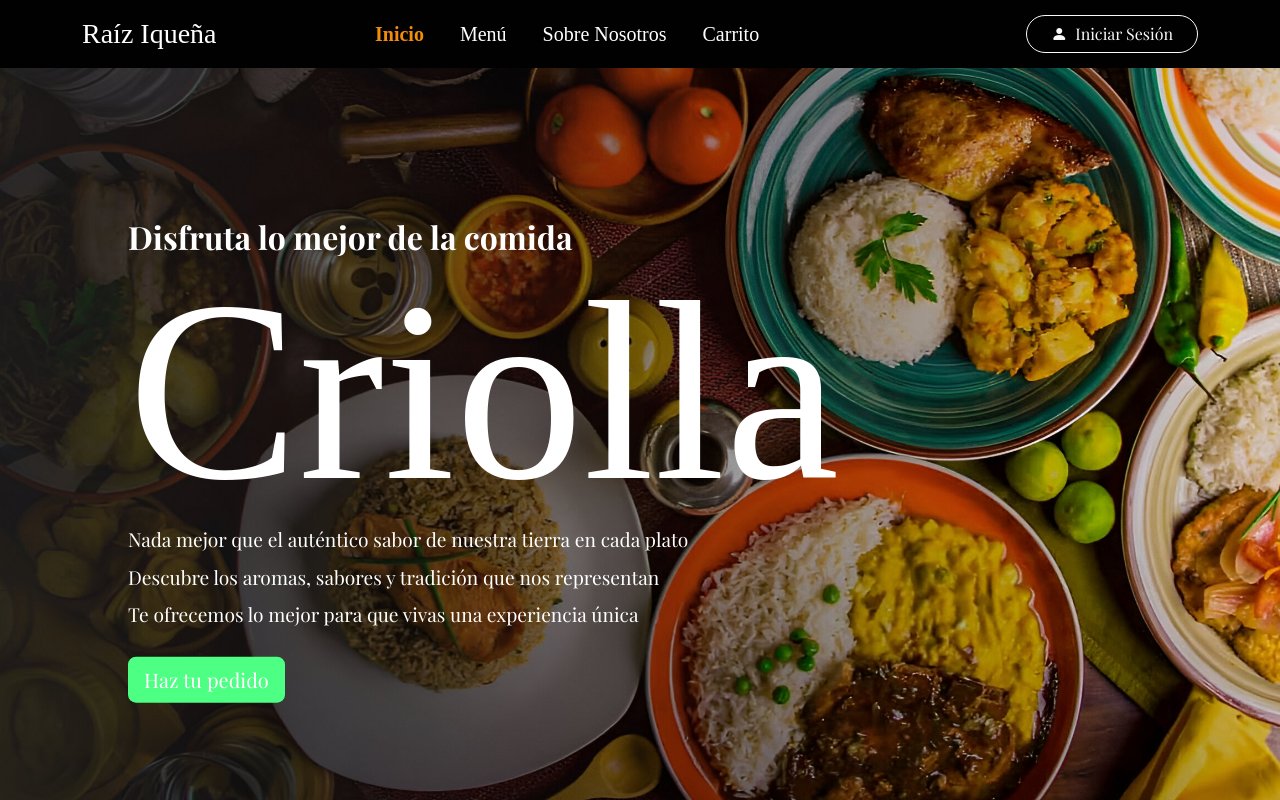
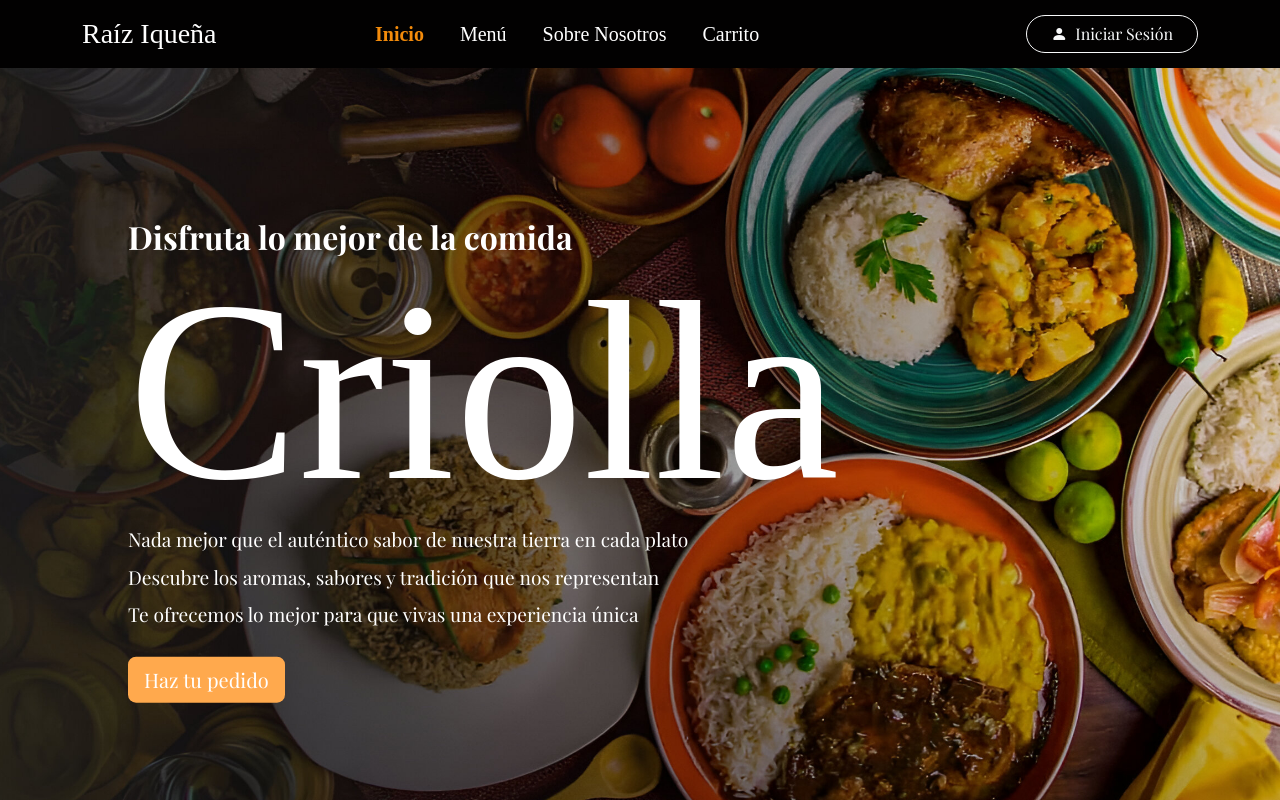
Before and after one commit to nThonysArc/RestauranteWeb-Frontend, an Angular app: page / in a window 1280 px wide. In both pictures the pointer is over the button "Haz tu pedido". Shown: the top 800 px of the page. Built offline with nearby package versions, Linux system fonts and the light colour scheme; a web font is replaced by a local one.

Commit message:
Cambio de estilos

```diff
--- a/src/styles.scss
+++ b/src/styles.scss
@@ -35,13 +35,13 @@ body, html {
 
 /* Botón naranja reutilizable */
 .btn-naranja {
-  background-color: #391066; /* naranja fuerte */
+  background-color: #f38b0b; /* naranja fuerte */
   color: white;
   border: none;
   transition: background-color 0.3s;
 }
 
 .btn-naranja:hover {
-  background-color: #4dff82; /* más claro al hover */
-  color: rgb(255, 255, 255);
+  background-color: #ffa94d; /* más claro al hover */
+  color: white;
 }
```
